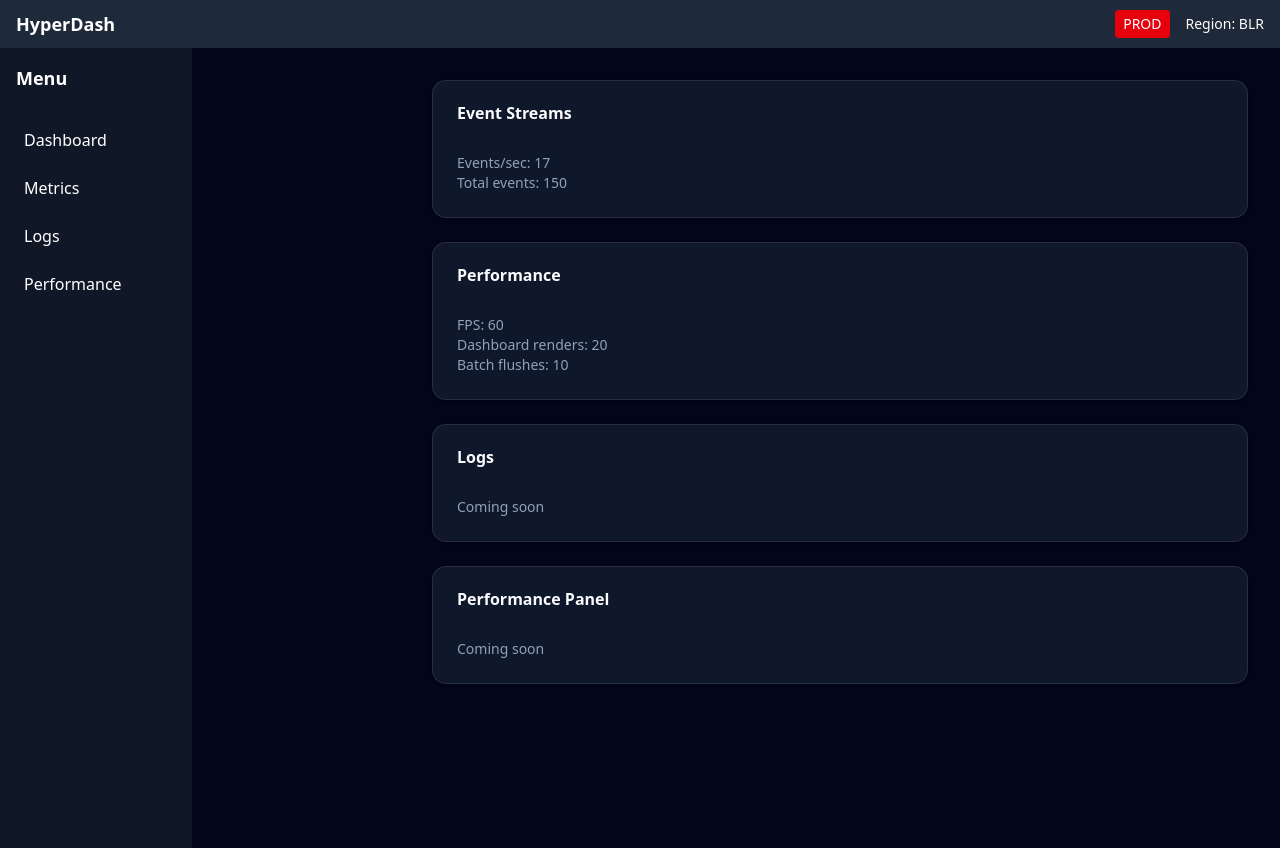
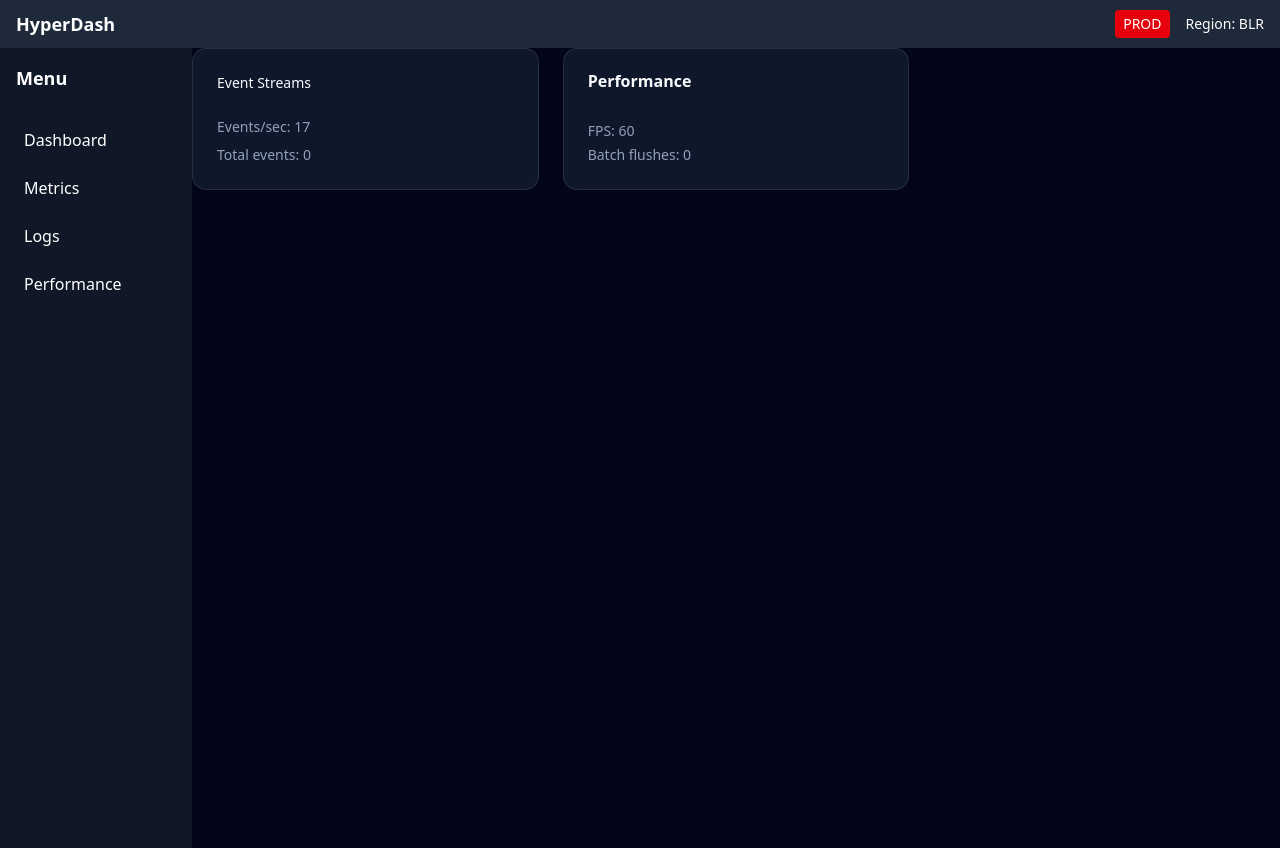
Before and after one commit to Salmankhancodes/hyperdash, a Next.js app: page /dashboard in a window 1280 px wide. Built offline with nearby package versions, Linux system fonts and the light colour scheme.

Commit message:
Created isolated components for performance and event widget

```diff
--- /dev/null
+++ b/src/app/dashboard/newdash/page.tsx
@@ -0,0 +1,12 @@
+import WidgetContainer from '@/components/widgets/WidgetContainer'
+import React from 'react'
+
+const MyChild = () => <>Hello world</>
+
+const dash2 = () => {
+  return (
+      <WidgetContainer title='title' children={<MyChild />} actions={<MyChild />} />
+  )
+}
+
+export default dash2
--- a/src/app/dashboard/page.tsx
+++ b/src/app/dashboard/page.tsx
@@ -1,120 +1,18 @@
-"use client"
-import { FPSCounter } from "@/components/fpscounter";
-import { Card, CardContent, CardHeader, CardTitle } from "@/components/ui/card";
-import { computeData } from "@/lib/utils";
-import useEventStore from "@/store/useEventStore";
-import { useEffect, useRef } from "react";
+"use client";
+
+import { useEventEngine } from "@/hooks/useEventEngine";
+import EventStatsWidget from "@/components/widgets/EventStatsWidget";
+import PerformanceStatsWidget from "@/components/widgets/PerformanceStatsWidget";
+// import LogsWidget from "@/components/widgets/LogsWidget";
+
 export default function DashboardPage() {
-  const workerRef = useRef<Worker | null>(null);
-  const renderCount = useRef(0);
-  const bufferedTotalRef = useRef(0);
-  const mainThreadArrRef = useRef<number[]>([]);
-  const flushCount = useRef(0);
-  const {
-    eventThisSec,
-    totalEvents,
-    setEventThisSec,
-    incrementTotalEvents,
-    pushEvents,
-    workerEnabled,
-    batchInterval
-  } = useEventStore();
-
-  useEffect(() => {
-    renderCount.current += 1;
-  });
-
-  useEffect(() => {
-    workerRef.current = new Worker(
-      new URL("../../workers/eventWorkers.ts", import.meta.url)
-    );
-
-    workerRef.current.onmessage = (e) => {
-      const { processed } = e.data;
-      bufferedTotalRef.current += processed;
-    };
-
-    return () => {
-      workerRef.current?.terminate();
-    };
-  }, []);
-
-  useEffect(() => {
-    const interval = setInterval(() => {
-      const newEvents = Math.floor(Math.random() * 16) + 5; // 5–20
-      setEventThisSec(newEvents);
-      if(workerEnabled){
-        workerRef.current?.postMessage(newEvents);
-      }
-      else {
-      const computedValue = computeData(newEvents, mainThreadArrRef.current)
-      bufferedTotalRef.current += newEvents;
-      }
-    }, 500); // 10 updates/sec
-
-    return () => clearInterval(interval);
-
-  }, []);
-
-  useEffect(() => {
-    const flushInterval = setInterval(() => {
-      const value = bufferedTotalRef.current;
-      if (value > 0) {
-        flushCount.current += 1;
-        incrementTotalEvents(value);
-        pushEvents(value);
-        bufferedTotalRef.current = 0;
-      }
-    }, batchInterval); // batching window
-
-    return () => clearInterval(flushInterval);
-  }, [batchInterval]);
-
-
+  useEventEngine();
 
   return (
-    <div className="p-8 space-y-6 ml-52">
-      <Card>
-        <CardHeader>
-          <CardTitle>Event Streams</CardTitle>
-        </CardHeader>
-        <CardContent>
-          <p className="text-sm text-muted-foreground">
-            Events/sec: {eventThisSec}
-          </p>
-          <p className="text-sm text-muted-foreground">
-            Total events: {totalEvents}
-          </p>
-
-        </CardContent>
-      </Card>
-      <Card>
-        <CardHeader>
-          <CardTitle>Performance</CardTitle>
-        </CardHeader>
-        <CardContent>
-          <p className="text-sm text-muted-foreground">FPS: <FPSCounter /></p>
-          <p className="text-sm text-muted-foreground">Dashboard renders: {renderCount.current}</p>
-          <p className="text-sm text-muted-foreground">Batch flushes: {flushCount.current}</p>
-
-        </CardContent>
-      </Card>
-      <Card>
-        <CardHeader>
-          <CardTitle>Logs</CardTitle>
-        </CardHeader>
-        <CardContent>
-          <p className="text-sm text-muted-foreground">Coming soon</p>
-        </CardContent>
-      </Card>
-      <Card>
-        <CardHeader>
-          <CardTitle>Performance Panel</CardTitle>
-        </CardHeader>
-        <CardContent>
-          <p className="text-sm text-muted-foreground">Coming soon</p>
-        </CardContent>
-      </Card>
+    <div className="grid grid-cols-1 md:grid-cols-2 xl:grid-cols-3 gap-6">
+      <EventStatsWidget />
+      <PerformanceStatsWidget />
+      {/* <LogsWidget /> */}
     </div>
   );
 }
--- /dev/null
+++ b/src/components/widgets/EventStatsWidget.tsx
@@ -0,0 +1,19 @@
+import WidgetContainer from './WidgetContainer'
+import useEventStore from '@/store/useEventStore'
+
+const EventStatsWidget = () => {
+  const {
+    eventThisSec,
+    totalEvents
+  } = useEventStore()
+  return <WidgetContainer title='Event Streams'>
+    <p className="text-sm text-muted-foreground">
+      Events/sec: {eventThisSec}
+    </p>
+    <p className="text-sm text-muted-foreground">
+      Total events: {totalEvents}
+    </p>
+  </WidgetContainer>
+}
+
+export default EventStatsWidget
--- /dev/null
+++ b/src/components/widgets/PerformanceStatsWidget.tsx
@@ -0,0 +1,21 @@
+"use client";
+
+import { Card, CardContent, CardHeader, CardTitle } from "@/components/ui/card";
+import { FPSCounter } from "@/components/fpscounter";
+import useEventStore from "@/store/useEventStore";
+
+export default function PerformanceStatsWidget() {
+  const flushCount = useEventStore((s) => s.flushCount);
+
+  return (
+    <Card>
+      <CardHeader>
+        <CardTitle>Performance</CardTitle>
+      </CardHeader>
+      <CardContent className="space-y-1 text-sm text-muted-foreground">
+        <div>FPS: <FPSCounter /></div>
+        <div>Batch flushes: {flushCount}</div>
+      </CardContent>
+    </Card>
+  );
+}
--- /dev/null
+++ b/src/components/widgets/WidgetContainer.tsx
@@ -0,0 +1,37 @@
+import { Card, CardContent, CardHeader, CardTitle } from "@/components/ui/card";
+import { ReactNode } from "react";
+
+interface WidgetContainerProps {
+  title: string;
+  children: ReactNode;
+  actions?: ReactNode;
+  footer?: ReactNode;
+}
+
+export default function WidgetContainer({
+  title,
+  children,
+  actions,
+  footer,
+}: WidgetContainerProps) {
+  return (
+    <Card className="h-full">
+      <CardHeader className="flex flex-row items-center justify-between">
+        <CardTitle className="text-sm font-medium">
+          {title}
+        </CardTitle>
+        {actions && <div>{actions}</div>}
+      </CardHeader>
+
+      <CardContent className="space-y-2">
+        {children}
+      </CardContent>
+
+      {footer && (
+        <div className="border-t px-4 py-2 text-xs text-muted-foreground">
+          {footer}
+        </div>
+      )}
+    </Card>
+  );
+}
--- /dev/null
+++ b/src/hooks/useEventEngine.ts
@@ -0,0 +1,64 @@
+"use client";
+
+import { useEffect, useRef } from "react";
+import useEventStore from "@/store/useEventStore";
+import { computeData } from "@/lib/utils";
+
+export function useEventEngine() {
+  const workerRef = useRef<Worker | null>(null);
+  const bufferedTotalRef = useRef(0);
+
+  const {
+    setEventThisSec,
+    incrementTotalEvents,
+    pushEvents,
+    workerEnabled,
+    batchInterval,
+    incrementFlushCount
+  } = useEventStore();
+
+  // init worker
+  useEffect(() => {
+    workerRef.current = new Worker(
+      new URL("../workers/eventWorkers.ts", import.meta.url)
+    );
+
+    workerRef.current.onmessage = (e) => {
+      bufferedTotalRef.current += e.data.processed;
+    };
+
+    return () => workerRef.current?.terminate();
+  }, []);
+
+  // event generation
+  useEffect(() => {
+    const interval = setInterval(() => {
+      const events = Math.floor(Math.random() * 16) + 5;
+      setEventThisSec(events);
+
+      if (workerEnabled) {
+        workerRef.current?.postMessage(events);
+      } else {
+        computeData(events, []);
+        bufferedTotalRef.current += events;
+      }
+    }, 100);
+
+    return () => clearInterval(interval);
+  }, [workerEnabled]);
+
+  // batch flush
+  useEffect(() => {
+    const flush = setInterval(() => {
+      const value = bufferedTotalRef.current;
+      if (value > 0) {
+        incrementFlushCount();
+        incrementTotalEvents(value);
+        pushEvents(value);
+        bufferedTotalRef.current = 0;
+      }
+    }, batchInterval);
+
+    return () => clearInterval(flush);
+  }, [batchInterval]);
+}
--- a/src/lib/utils.ts
+++ b/src/lib/utils.ts
@@ -5,7 +5,7 @@ export function cn(...inputs: ClassValue[]) {
   return twMerge(clsx(inputs))
 }
 
-const WORK_FACTOR = 500; // tune this
+const WORK_FACTOR = 50; // tune this
 export function computeData(newEvents: number, arr: number[]){
     // --- HEAVY WORK START ---
     for (let i = 0; i < newEvents * WORK_FACTOR; i++) {
--- a/src/store/useEventStore.ts
+++ b/src/store/useEventStore.ts
@@ -8,19 +8,22 @@ interface EventState {
   eventsBuffer: number[];
   workerEnabled: boolean;
   batchInterval: number
+  flushCount: number;
   toggleWorker: () => void
   setBatchInterval: (ms: number) => void
   setEventThisSec: (val: number) => void;
   incrementTotalEvents: (val: number) => void;
   pushEvents: (count: number) => void;
+  incrementFlushCount: () => void;
 }
 
 const useEventStore = create<EventState>((set) => ({
   eventThisSec: 0,
   totalEvents: 0,
   eventsBuffer: [],
-  workerEnabled: false,
+  workerEnabled: true,
   batchInterval: 10,
+  flushCount: 0,
   setEventThisSec: (val) => set({ eventThisSec: val }),
   toggleWorker: () => set((state) => {
     return {
@@ -47,6 +50,7 @@ const useEventStore = create<EventState>((set) => ({
             : merged,
       };
     }),
+  incrementFlushCount: () => set((s) => ({ flushCount: s.flushCount + 1 })),
 }));
 
 export default useEventStore;
```
